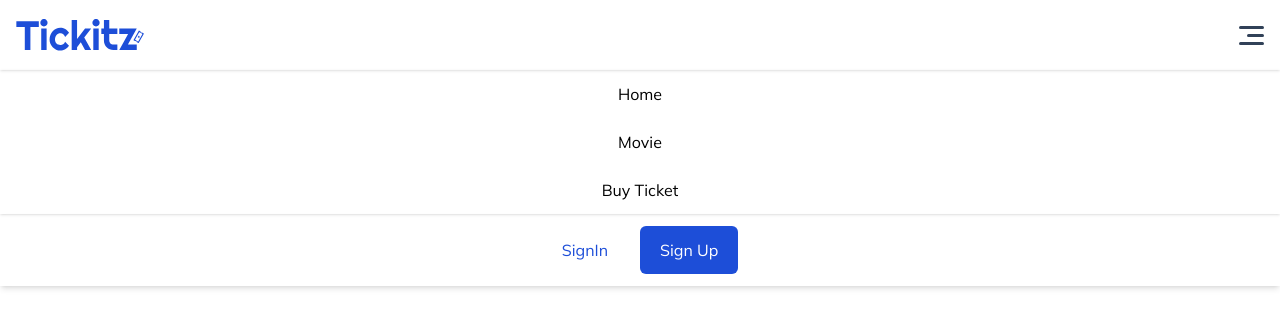
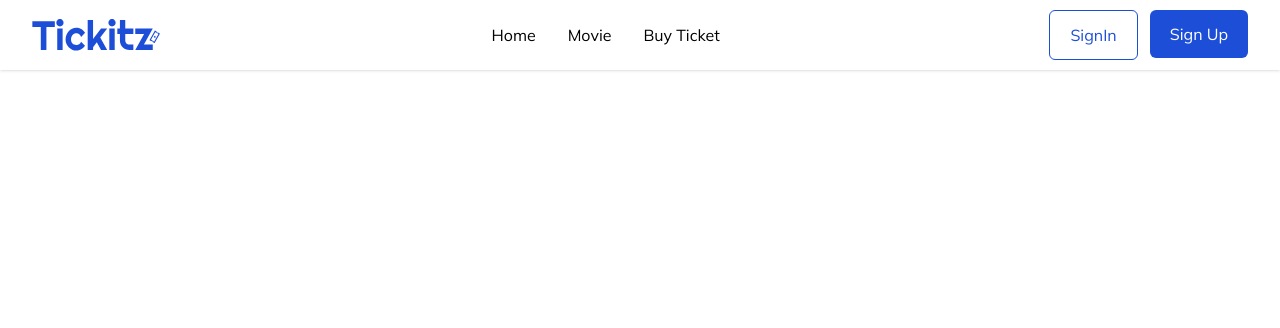
Before and after one commit to mrpradana2/tickitz-app, a React (Vite) app: page / in a window 1280 px wide. Shown: the top 328 px of the page. Built offline with nearby package versions, Linux system fonts and the light colour scheme.

Commit message:
fix: fixed responsive desktop header

```diff
--- a/src/components/Header.jsx
+++ b/src/components/Header.jsx
@@ -1,15 +1,26 @@
-import React from "react";
+import React, { useState } from "react";
 import LogoTickitz from "/images/logo/logo-Tickitz.svg";
 
 export default function Header() {
+  const [isOpen, setOpen] = useState(false);
+
+  const toggleMenu = () => {
+    if (isOpen) setOpen(false);
+    if (!isOpen) setOpen(true);
+  };
+
   return (
     <>
-      <header className="header bg-color-ligth shadow-sm">
-        <div class="ml-4">
+      <header className="header bg-color-ligth shadow-sm sticky">
+        <div class="ml-8">
           <img src={LogoTickitz} alt="logo-tickitz" />
         </div>
-        <nav class="absolute top-[70px] right-0 left-0">
-          <ul className="flex flex-col shadow-sm">
+        <nav
+          class={`nav-bar ${
+            isOpen ? "translate-x-0" : "-translate-x-full"
+          } lg:translate-x-0`}
+        >
+          <ul className="flex flex-col shadow-sm lg:flex-row lg:gap-8 lg:shadow-none">
             <li className="h-12 text-center flex justify-center items-center">
               <a
                 href="./index.html"
@@ -38,12 +49,14 @@ export default function Header() {
         </nav>
         <div
           class="account"
-          className="flex py-3 justify-center gap-3 absolute top-[214px] right-0 left-0 shadow-md"
+          className={`flex py-3 justify-center gap-3 absolute top-[214px] right-0 left-0 shadow-md transition-all duration-100 ${
+            isOpen ? "translate-x-0" : "-translate-x-full"
+          } lg:static lg:translate-x-0 lg:mr-8 lg:shadow-none`}
         >
           <a href="./log-in.html">
             <button
               type="button"
-              className="button-md bg-color-ligth text-color-primary border-sm-primary"
+              className="button-md bg-color-ligth text-color-primary border-primary"
             >
               SignIn
             </button>
@@ -57,10 +70,18 @@ export default function Header() {
             </button>
           </a>
         </div>
-        <div class="hamburger">
-          <span class="bar"></span>
-          <span class="bar w-2/3"></span>
-          <span class="bar"></span>
+        <div class="hamburger" onClick={toggleMenu}>
+          <span
+            class={`bar ${
+              isOpen ? "translate-y-[8px] -rotate-45" : "translate-y-0 rotate-0"
+            }`}
+          ></span>
+          <span class={`bar w-2/3 ${isOpen ? "scale-0" : "scale-100"}`}></span>
+          <span
+            class={`bar ${
+              isOpen ? "translate-y-[-8px] rotate-45" : "translate-y-0 rotate-0"
+            }`}
+          ></span>
         </div>
       </header>
     </>
--- a/src/style/tailwind.css
+++ b/src/style/tailwind.css
@@ -126,8 +126,9 @@
     border: 1px solid var(--color-success);
   }
 
+  /* header */
   .hamburger {
-    @apply w-max h-max flex justify-center items-end flex-col gap-[5px] mr-4 cursor-pointer;
+    @apply w-max h-max flex justify-center items-end flex-col gap-[5px] mr-4 cursor-pointer lg:hidden;
   }
 
   header {
@@ -135,10 +136,16 @@
   }
 
   .bar {
-    @apply inline-block w-[25px] h-[3px] rounded-lg bg-slate-700;
+    @apply inline-block w-[25px] h-[3px] rounded-lg bg-slate-700 transition-all duration-100;
   }
 
   .button-md {
-    @apply py-3 px-5 rounded-md cursor-pointer;
+    @apply py-3 px-5 rounded-md cursor-pointer hover:brightness-[0.95];
   }
+
+  .nav-bar {
+    @apply absolute top-[70px] right-0 left-0 transition-all duration-100 lg:static;
+  }
+
+  /* end header */
 }
```
Also changed, not shown: src/App.jsx (+7 -7 lines).
